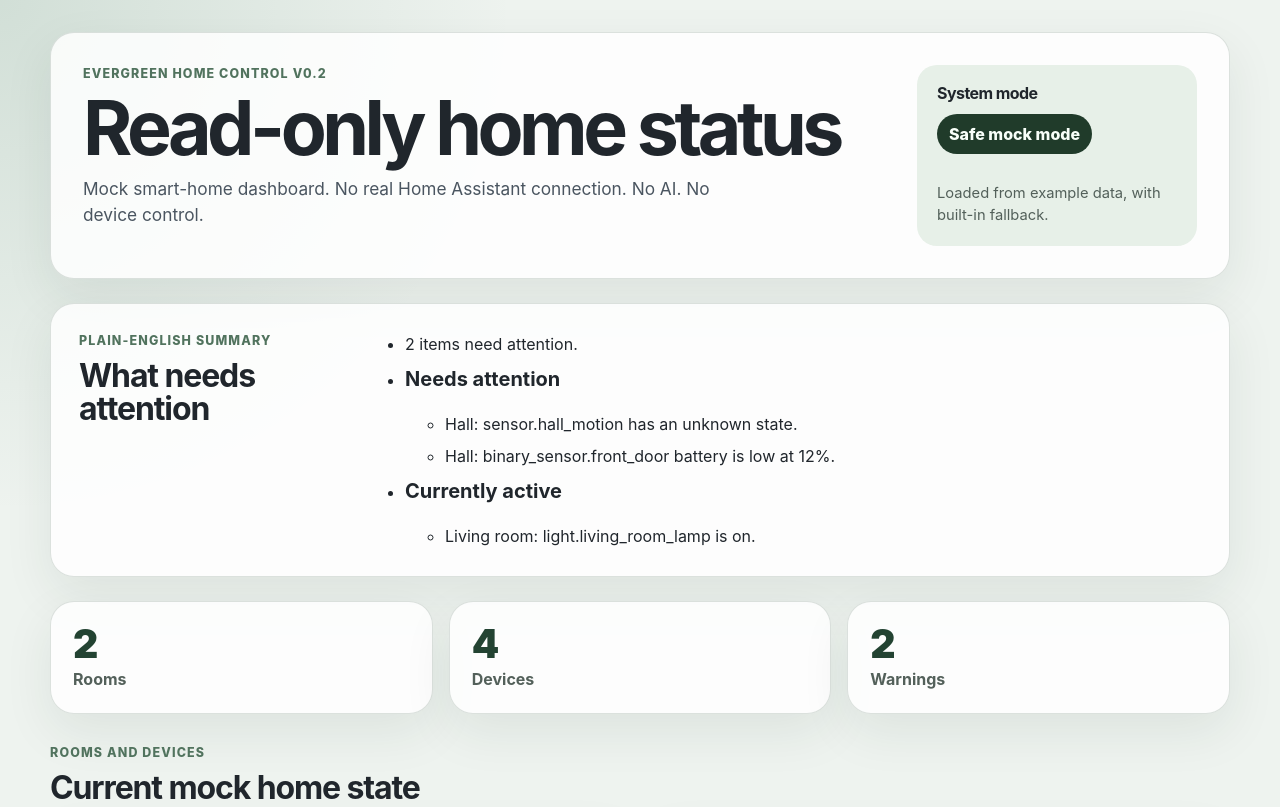
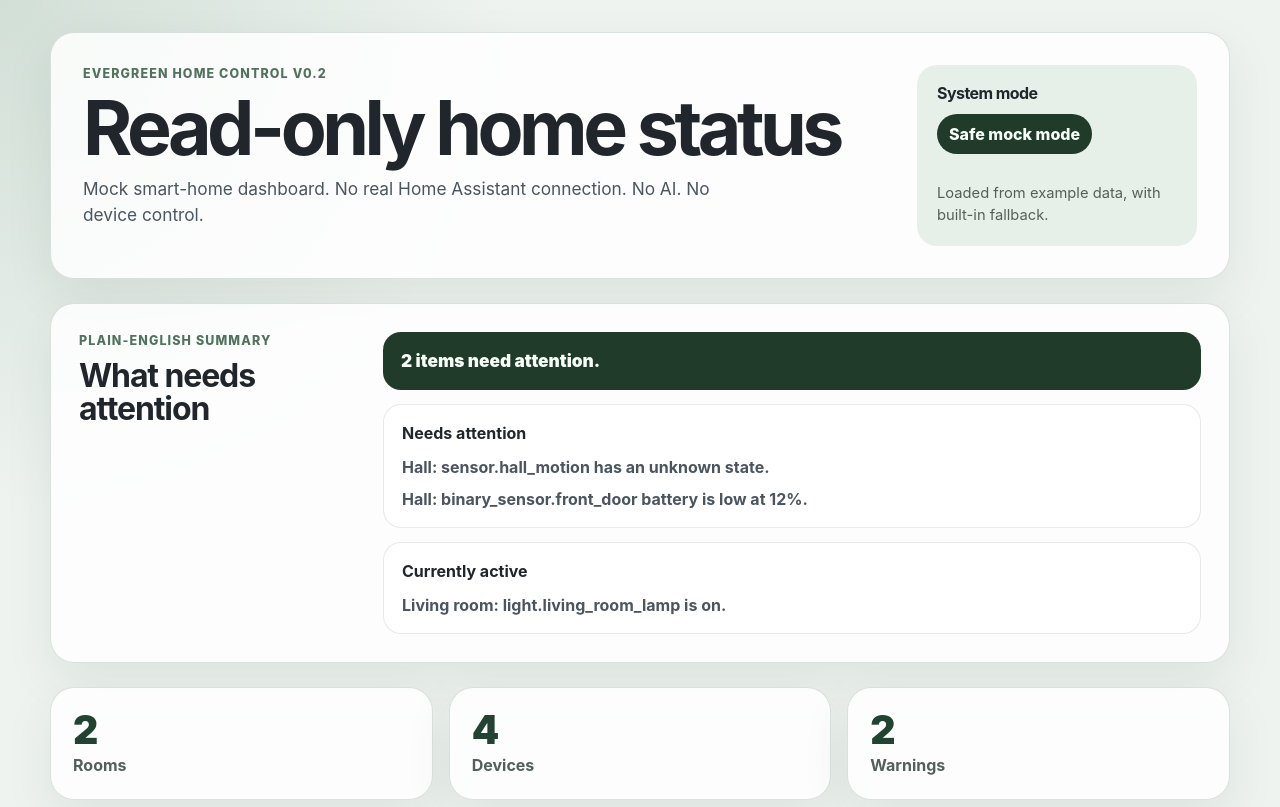
Before and after one commit to armpitpete/evergreen-home-control, a website built with Vite: page app/index.html in a window 1280 px wide. Shown: the top 807 px of the page. Built offline with nearby package versions, Linux system fonts and the light colour scheme.

Commit message:
Style grouped home summary panel

```diff
--- a/app/src/styles.css
+++ b/app/src/styles.css
@@ -136,13 +136,48 @@ h4 {
   margin-bottom: 24px;
 }
 
-.summary-list {
+.summary-list,
+.summary-sublist {
   margin: 0;
-  padding-left: 22px;
+  padding: 0;
+  list-style: none;
 }
 
-.summary-list li + li {
-  margin-top: 8px;
+.summary-list {
+  display: grid;
+  gap: 14px;
+}
+
+.summary-headline {
+  padding: 16px 18px;
+  border-radius: 18px;
+  background: #203b2a;
+  color: #f8fff9;
+  font-size: 1.08rem;
+  font-weight: 900;
+}
+
+.summary-section {
+  padding: 16px 18px;
+  border: 1px solid rgba(32, 38, 44, 0.1);
+  border-radius: 18px;
+  background: rgba(255, 255, 255, 0.78);
+}
+
+.summary-section h3 {
+  margin-bottom: 10px;
+  color: #20262c;
+  font-size: 1rem;
+}
+
+.summary-sublist {
+  display: grid;
+  gap: 8px;
+}
+
+.summary-sublist li {
+  color: #4a5560;
+  font-weight: 700;
 }
 
 .metrics {
```
